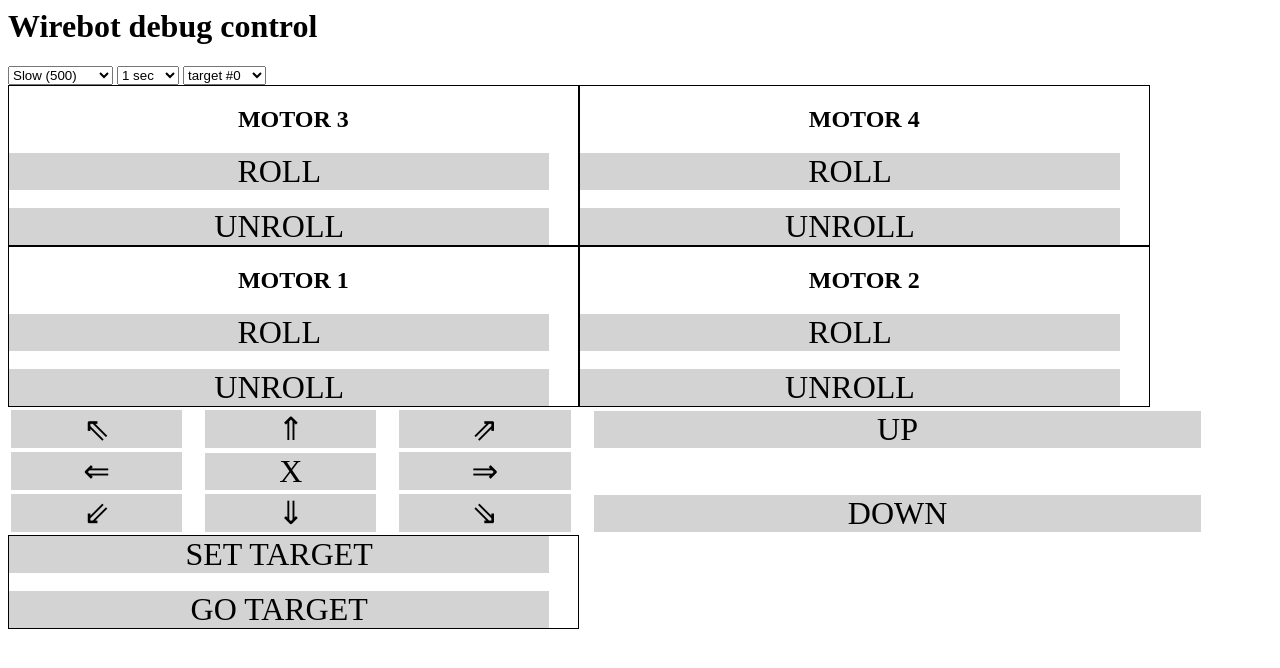
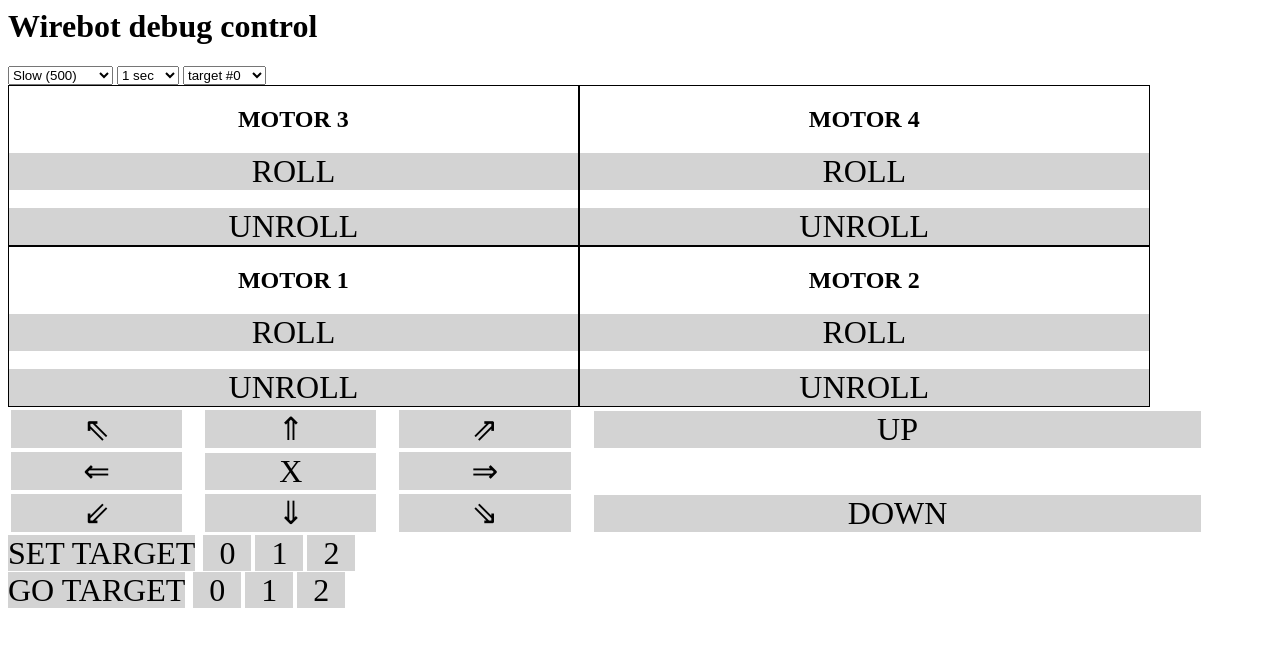
Before and after one commit to Fae-bot/fae-bot, a Python web app: template server/templates/index.html in a window 1280 px wide. Shown: the top 668 px of the page. Run offline with Jinja, Linux system fonts and the light colour scheme; the template is opened without the code that fills it, so the values that code supplies are empty.

Commit message:
Target logic

```diff
--- a/server/server.py
+++ b/server/server.py
@@ -59,7 +59,8 @@ def set_target(tid):
 @app.route('/go_target/<tid>',methods=['POST'])
 def go_target(tid):
 	global ser
-	ser.write("a "+str(tid)+"\n")
+	speed = request.values.get('speed')
+	ser.write("a "+str(tid)+" " + str(speed)+"\n")
 	return ""
 
 @app.route('/direction/<direc>',methods=['POST'])
--- a/server/templates/index.html
+++ b/server/templates/index.html
@@ -14,7 +14,8 @@ function post(url) {
 
 <style>
 div.motor-console {text-align:center; width:45%; position: relative; float:left; border-style:solid; border-width:1px;}
-div.button {font-size: 32px; background-color: lightgray; width:95%;}
+div.button {font-size: 32px; background-color: lightgray; }
+span.button {font-size: 32px; background-color: lightgray; }
 div.button-grid {text-align:center; width:90%; font-size: 32px; background-color: lightgray; }
 </style>
 
@@ -68,8 +69,21 @@ div.button-grid {text-align:center; width:90%; font-size: 32px; background-color
 		<td><div onClick='post("direction/down")' class='button-grid'>DOWN</div></td>
 	</tr>
 </table>
-<div class='motor-console'>
-		<div class='button' onClick='post("/set_target/"+document.getElementById("target_id").value)'>SET TARGET</div>
-		&nbsp;
-		<div class='button' onClick='post("/go_target/"+document.getElementById("target_id").value)'>GO TARGET</div>
+<div class=''>
+		<span style="position: relative; float:left; ">
+			<span class='button' onClick='post("/set_target/"+document.getElementById("target_id").value)'>SET TARGET</div>&nbsp;
+			<span class='button' onClick='post("/set_target/0")'>&nbsp;&nbsp;0&nbsp;&nbsp;</span>
+			<span class='button' onClick='post("/set_target/1")'>&nbsp;&nbsp;1&nbsp;&nbsp;</span>
+			<span class='button' onClick='post("/set_target/2")'>&nbsp;&nbsp;2&nbsp;&nbsp;</span>
+		</span>
 </div>
+&nbsp;
+<div style=''>
+
+		<span style="position: relative; float:left; ">
+			<span class='button' onClick='post("/go_target/"+document.getElementById("target_id").value)'>GO TARGET</div>&nbsp;
+			<span class='button' onClick='post("/go_target/0")'>&nbsp;&nbsp;0&nbsp;&nbsp;</span>
+			<span class='button' onClick='post("/go_target/1")'>&nbsp;&nbsp;1&nbsp;&nbsp;</span>
+			<span class='button' onClick='post("/go_target/2")'>&nbsp;&nbsp;2&nbsp;&nbsp;</span>
+		</span>
+</div>
```
Also changed, not shown: 1 other file.
